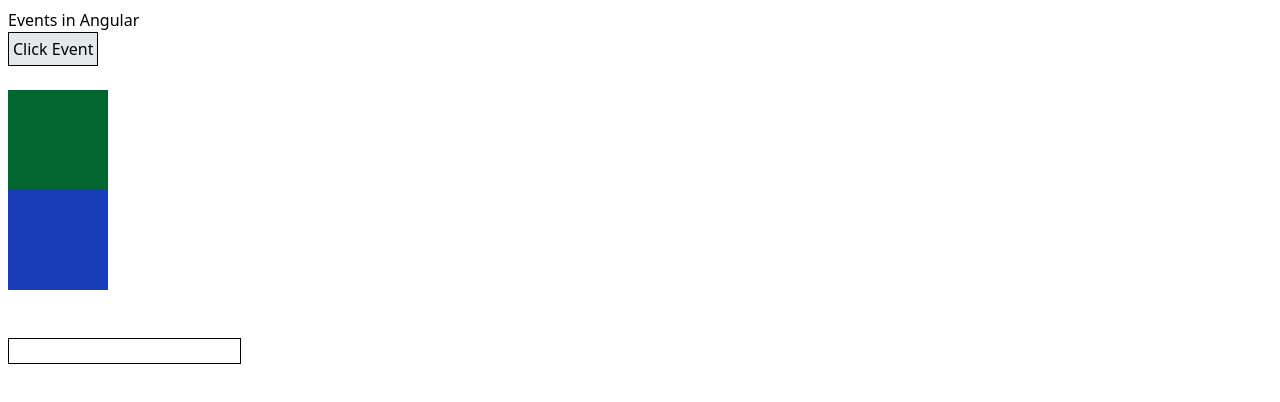
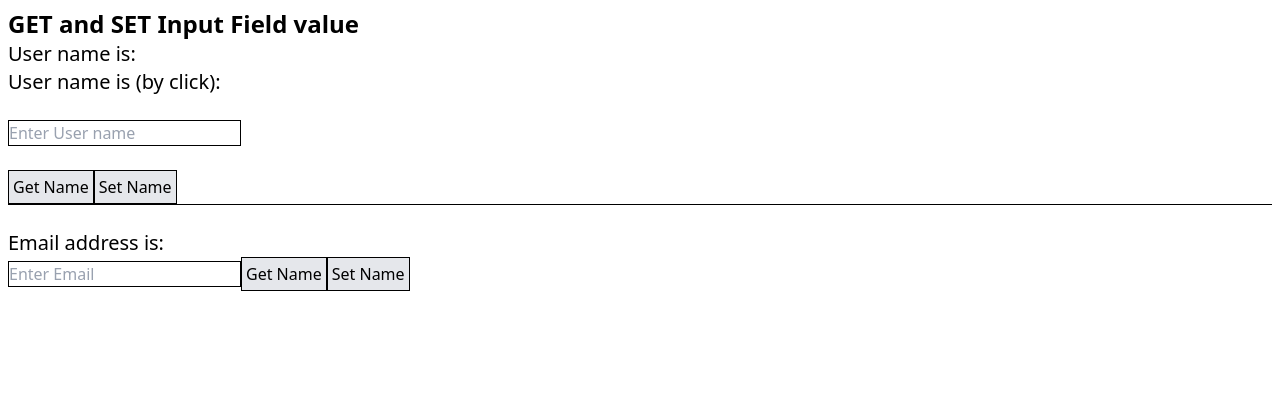
Before and after one commit to SomanAnshuman/Angular-Learning, an Angular app: page / in a window 1280 px wide. Shown: the top 402 px of the page. Built offline with nearby package versions, Linux system fonts and the light colour scheme.

Commit message:
day 2 get-set input field with template reference variable

```diff
--- a/src/app/app.component.html
+++ b/src/app/app.component.html
@@ -8,35 +8,60 @@
 <!-- * * * * * * * * * * * * * * * * * * * * * * * * * * * * * * * -->
 
 <body class="m-2">
-  <h1>Events in Angular</h1>
+  <h1 class="text-2xl font-bold">GET and SET Input Field value</h1>
+
+  <h2 class="text-xl">User name is: {{ name }}</h2>
+  <h2 class="text-xl">User name is (by click): {{ displayName }}</h2>
+
+  <br />
+  <input
+    (input)="renderName($event)"
+    type="text"
+    value="{{ name }}"
+    placeholder="Enter User name"
+    class="border placeholder:text-gray-400"
+  />
+  <br />
+  <br />
   <button
-    name="btn"
-    (click)="handleEvent($event)"
+    (click)="getName()"
     class="border p-1 bg-gray-200 cursor-pointer active:bg-gray-400"
   >
-    Click Event
+    Get Name
+  </button>
+  <button
+    (click)="setName()"
+    class="border p-1 bg-gray-200 cursor-pointer active:bg-gray-400"
+  >
+    Set Name
   </button>
 
+  <hr />
   <br />
-  <br />
-  <div
-    (mouseenter)="handleEvent($event)"
-    class="bg-green-800 w-[100px] h-[100px]"
-  ></div>
-  <div
-    (mouseleave)="handleEvent($event)"
-    class="bg-blue-800 w-[100px] h-[100px]"
-  ></div>
 
-  <br />
-  <br />
+  <h2 class="text-xl">
+    Email address is: <span class="font-bold">{{ email }}</span>
+  </h2>
   <input
-    (focus)="handleEvent($event)"
-    (blur)="handleEvent($event)"
-    (input)="handleEvent($event)"
     type="text"
-    class="border"
+    placeholder="Enter Email"
+    value="{{ email }}"
+    class="border placeholder:text-gray-400"
+    #emailField
   />
+  <!-- here 'emailField' is a template refernce variable -->
+  <button
+    (click)="getEmail(emailField.value)"
+    class="border p-1 bg-gray-200 cursor-pointer active:bg-gray-400"
+  >
+    Get Name
+  </button>
+  <button
+    (click)="setEmail()"
+    class="border p-1 bg-gray-200 cursor-pointer active:bg-gray-400"
+  >
+    Set Name
+  </button>
 </body>
 
 <!-- * * * * * * * * * * * * * * * * * * * * * * * * * * * * * * * * -->
--- a/src/app/app.component.ts
+++ b/src/app/app.component.ts
@@ -9,12 +9,29 @@
   styleUrl: './app.component.css',
 })
 export class AppComponent {
-  handleEvent(event: Event) {
-    console.log('function called', event.type);
-    // console.log("function called", event);
-    // console.log("function called", (event.target as Element).classList);
+  name = '';
+  displayName = '';
+  email = '';
 
-    if (event.type === 'input')
-      console.log('value', (event.target as HTMLInputElement).value);
+  renderName(event: Event) {
+    const name = (event.target as HTMLInputElement).value;
+    console.log(name);
+
+    this.name = name;
+  }
+  getName() {
+    this.displayName = this.name;
+  }
+  setName() {
+    this.name = 'Sangameshwar';
+  }
+
+  getEmail(val: string) {
+    console.log(val);
+
+    this.email = val;
+  }
+  setEmail(){
+    this.email = "function@lambda.com"
   }
 }
```
